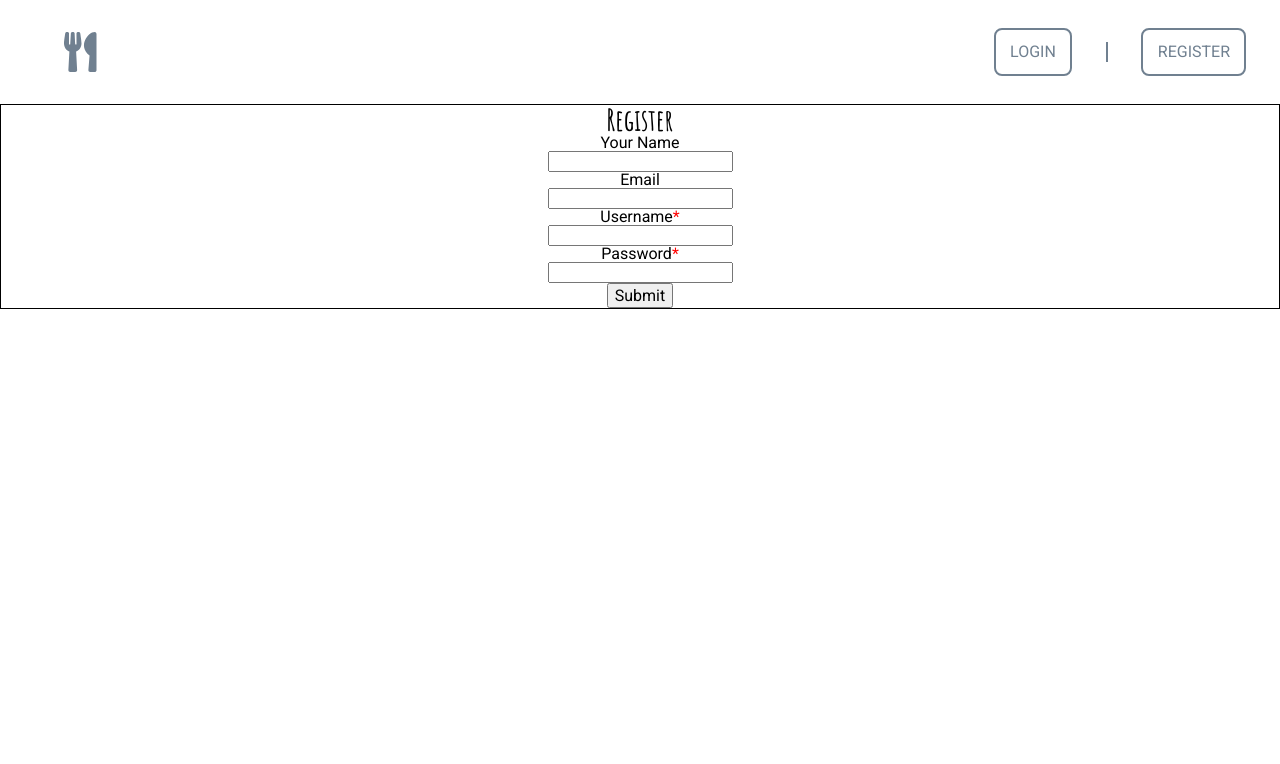
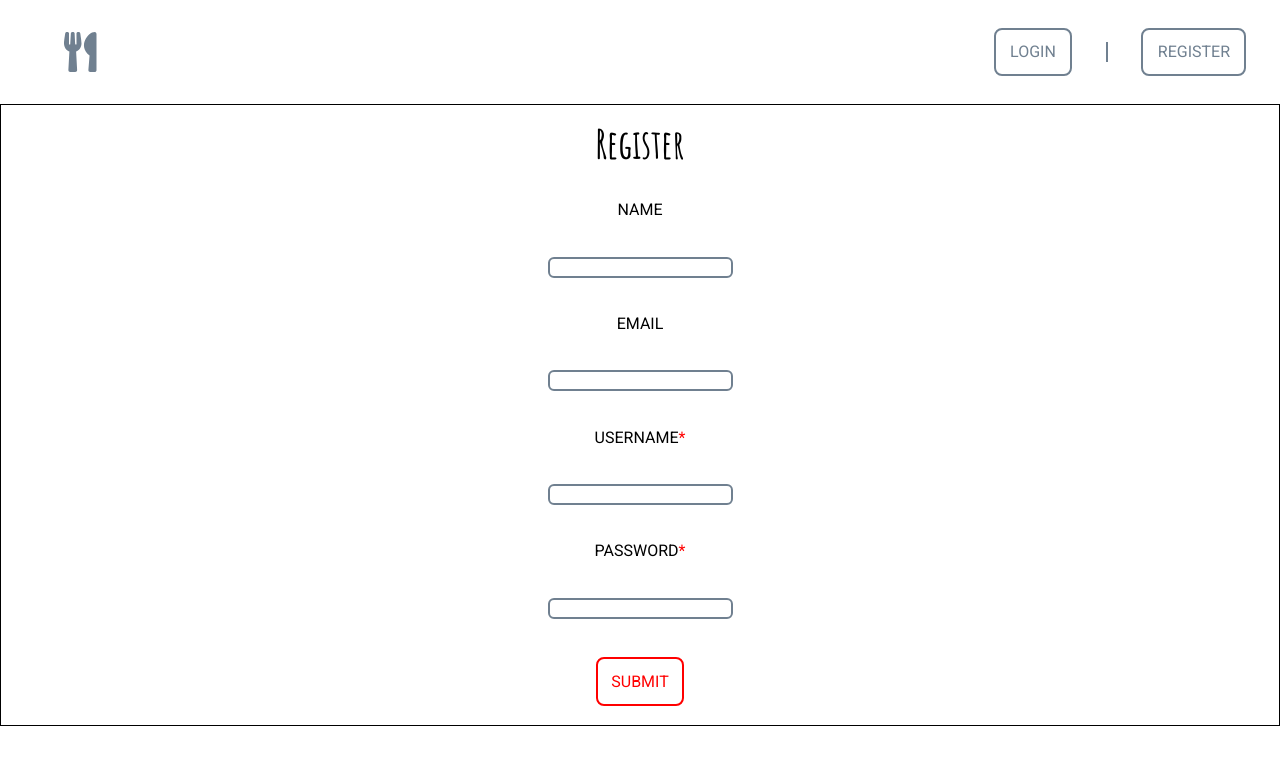
Before and after one commit to BW-secret-family-recipes-3/front-end, a React (Create React App) app in the folder secret-family-recipes/: page /user/register in a window 1280 px wide. Shown: the top 764 px of the page. Built offline with nearby package versions, Linux system fonts and the light colour scheme.

Commit message:
added submit error message and dynamic styling to button in Register.js

```diff
--- a/secret-family-recipes/src/components/ImageCard.js
+++ b/secret-family-recipes/src/components/ImageCard.js
@@ -30,7 +30,7 @@ export default function ImageCard(props) {
     return (
         <StyledImage url={image}>
             <div className='textContainer'>
-                <h2>{title}</h2>
+                <h3>{title}</h3>
             </div>
         </StyledImage>
     )
--- a/secret-family-recipes/src/components/Register.js
+++ b/secret-family-recipes/src/components/Register.js
@@ -30,6 +30,45 @@ const StyledForm = styled.form`
     justify-content: center;
     align-items: center;
     border: 1px solid black;
+
+    label, input, button, p, h2 {
+        margin: 1.5% 0;
+    }
+
+    input {
+        border: 2px solid slategray;
+        border-radius: 6px;
+        transition: all 0.3s ease-in-out;
+
+        &:focus {
+            outline: none;
+            border-color: darkorange;
+        }
+
+        &:hover {
+            border-color: darkorange;
+            transition: all 0.3s ease-in-out;
+        }
+    }
+
+    button {
+        border: 2px solid ${pr => pr.buttonColor ? 'red' : 'green'};
+        background-color: white;
+        color: ${pr => pr.buttonColor ? 'red' : 'green'};
+        border-radius: 8px;
+        padding: 1%;
+        transition: all 0.3s ease-in-out;
+
+        &:focus {
+            outline: none;
+        }
+
+        &:hover {
+            transition: all 0.3s ease-in-out;
+            font-weight: bold;
+            border-width: 3px;
+        }
+     }
 `
 
 function Register(props){
@@ -40,8 +79,9 @@ function Register(props){
     //State
     const [formValues, setFormValues] = useState(initialFormValues)
     const [formErrors, setFormErrors] = useState(initialFormErrors)
+    const [usernameError, setUsernameError] = useState(null)
     const [missingFields, setMissingFields] = useState(false)
-    const [usernameError, setUsernameError] = useState(null)
+    const [buttonColor, setButtonColor] = useState()
 
     //Helper Functions
     const createRegisterUserAction = (userObject) => {
@@ -59,10 +99,10 @@ function Register(props){
                 if (valid) {
                     submitHelper()
                     setFormValues(initialFormValues)
-                    setMissingFields(false)
+                    setMissingFields(!missingFields)
                 }
                 else {
-                    setMissingFields(true)
+                    setMissingFields(!missingFields)
                 }
             })
             .catch(() => {
@@ -73,7 +113,7 @@ function Register(props){
             })
     }
 
-    //
+    //Input Handler
     const onChange = (event) => {
         const {name, value} = event.target
         validateInput(name, value)
@@ -93,8 +133,8 @@ function Register(props){
           })
       }
 
-      //Use effects
-      useEffect(() => {
+    //Use effects
+    useEffect(() => {
         if (errors.response) {
             setUsernameError(errors.response.data.message)
         } else {
@@ -102,13 +142,23 @@ function Register(props){
         }
     }, [errors.response])
 
+    useEffect(() => {
+        schema.isValid(formValues)
+            .then(valid => {
+                setButtonColor(!valid)
+            })
+            .catch(() => {
+                debugger
+            })
+    }, [formValues])
+
     //Register Component
     return(
         <div>
-            <StyledForm>
+            <StyledForm buttonColor={buttonColor}>
                 <h2>Register</h2>
 
-                <label>Your Name</label>
+                <label>NAME</label>
                 <input
                     type='text'
                     name='name'
@@ -119,7 +169,7 @@ function Register(props){
 
                 {formErrors.name ? <p style={{color: 'red'}} id='name-error'>{formErrors.name}</p> : null}
 
-                <label>Email</label>
+                <label>EMAIL</label>
                 <input
                     type='email'
                     name='email'
@@ -130,7 +180,7 @@ function Register(props){
 
                 {formErrors.email ? <p style={{color: 'red'}} id='email-error'>{formErrors.email}</p> : null}
 
-                <label>Username<span style={{color: 'red'}}>*</span></label>
+                <label>USERNAME<span style={{color: 'red'}}>*</span></label>
                 <input
                     type='text'
                     name='username'
@@ -141,7 +191,7 @@ function Register(props){
 
                 {formErrors.username ? <p style={{color: 'red'}} id='name-error'>{formErrors.username}</p> : null}
 
-                <label>Password<span style={{color: 'red'}}>*</span></label>
+                <label>PASSWORD<span style={{color: 'red'}}>*</span></label>
                 <input
                     type='password'
                     name='password'
@@ -152,11 +202,14 @@ function Register(props){
 
                 {formErrors.password ? <p style={{color: 'red'}} id='password-error'>{formErrors.password}</p> : null}
 
-                <button onClick = {onSubmit}>Submit</button>
+                {/* Submit Button */}
+                <button onClick={onSubmit}>SUBMIT</button>
 
                 {usernameError ? <p style={{color: 'red'}} id='submit-error'>{usernameError}</p> : null}
 
-                { missingFields ? <p style={{color: 'red'}} id='submit-error'>Some fields are missing or incomplete</p> : null}
+                { missingFields ?
+                <p style={{color: 'red'}} id='submit-error'>Some fields are missing or incomplete</p>
+                : null}
 
             </StyledForm>
 
--- a/secret-family-recipes/src/index.css
+++ b/secret-family-recipes/src/index.css
@@ -75,6 +75,10 @@ h1 {
 }
 
 h2 {
+	font-size: 4rem;
+}
+
+h3 {
 	font-size: 3rem;
 }
 
```
